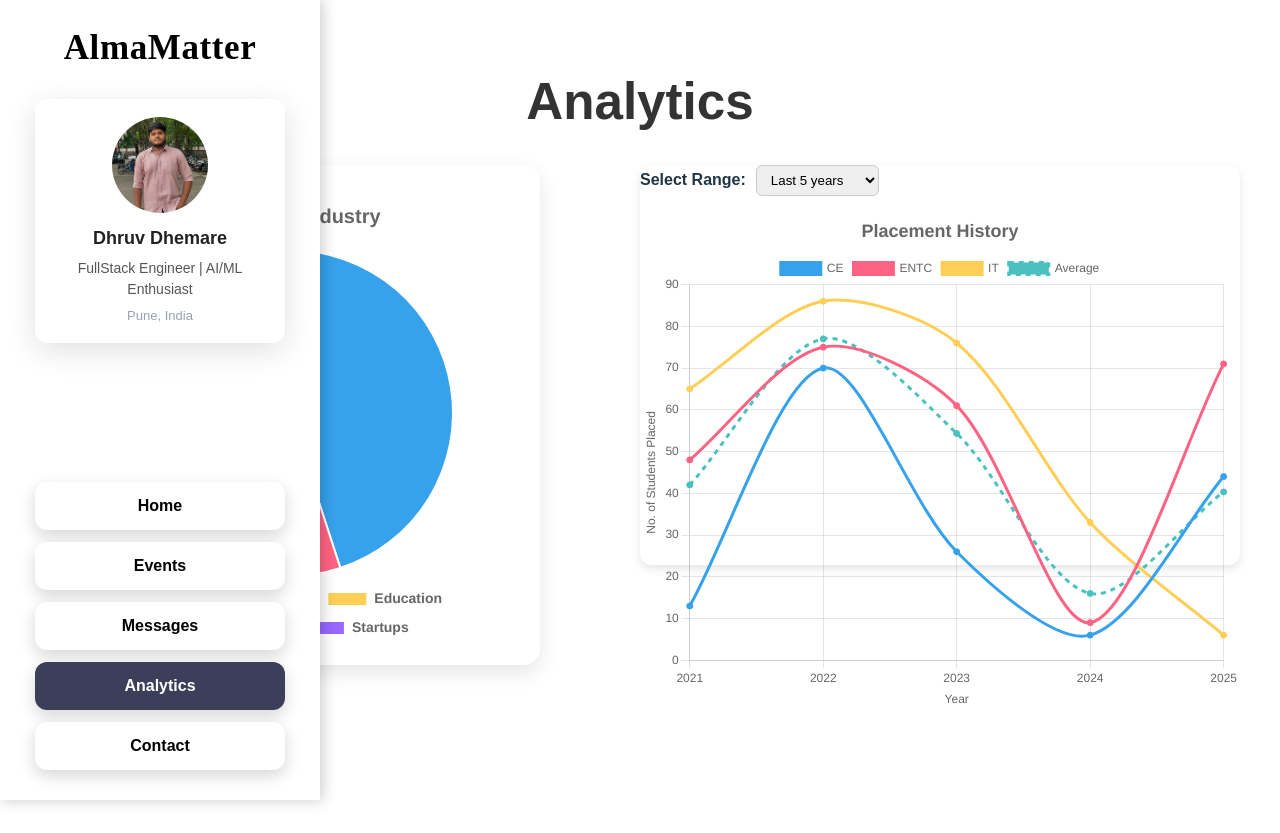
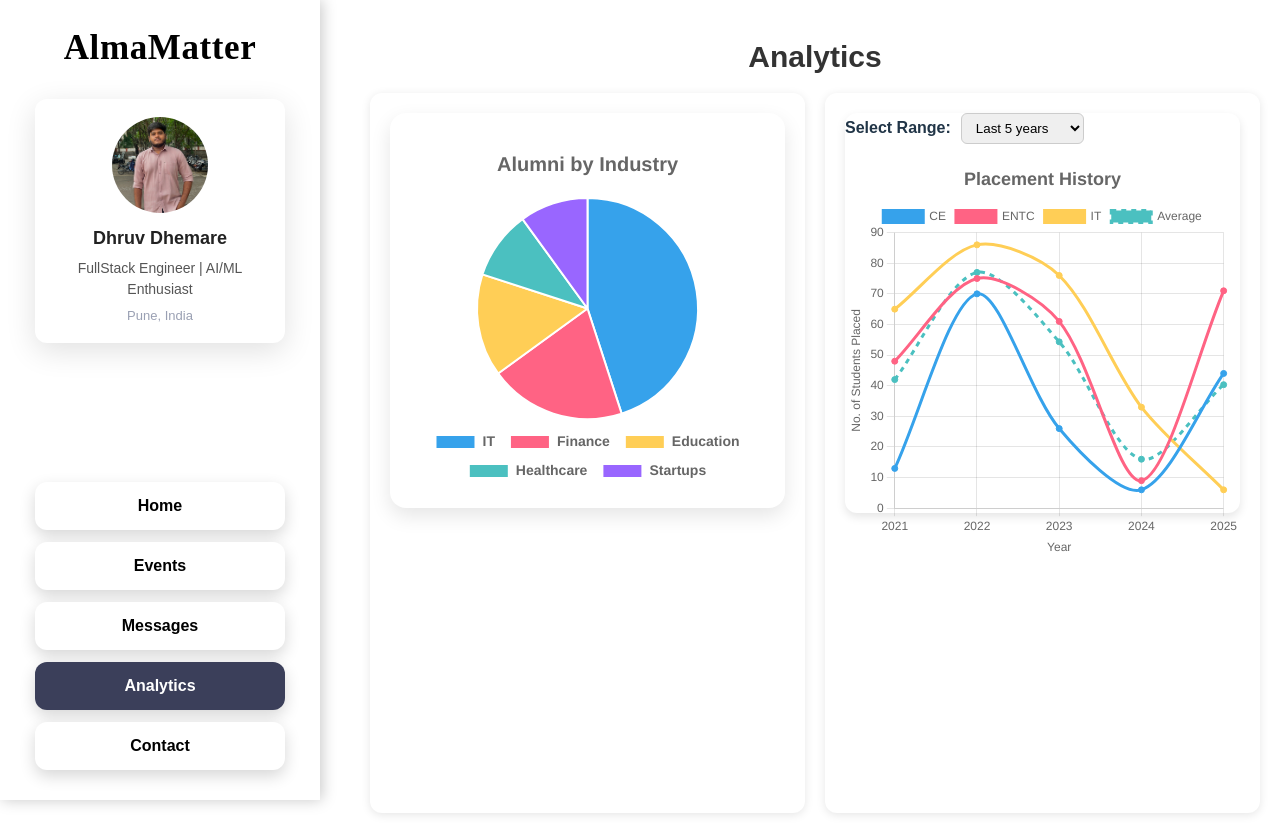
Before and after one commit to dhruv-dhemare/SIH2025, a React (Vite) app in the folder frontend/: page /analytics in a window 1280 px wide. Before the commit the page ends 800 px from the top, so only its background shows below. Built offline with nearby package versions, Linux system fonts and the light colour scheme.

Commit message:
Analyticsw page integrated

```diff
--- a/frontend/package.json
+++ b/frontend/package.json
@@ -10,6 +10,7 @@
     "preview": "vite preview"
   },
   "dependencies": {
+    "chart.js": "^4.5.0",
     "react": "^19.1.1",
     "react-chart.js": "^1.0.0",
     "react-chartjs-2": "^5.3.0",
--- /dev/null
+++ b/frontend/src/pages/Analytics.css
@@ -0,0 +1,48 @@
+/* Whole container */
+.analytics-container {
+  margin-left: 350px;
+}
+
+/* Page title */
+.analytics-title {
+  text-align: center;
+  color: #333;
+  margin-bottom: 20px;
+  font-size: 30px;
+  font-weight: bold;
+}
+
+/* Wrapper for the two charts */
+.analytics-charts {
+  display: flex;
+  justify-content: space-between;
+  align-items: stretch;
+  flex-wrap: wrap;        /* ✅ stack on small screens */
+  gap: 20px;
+}
+
+/* The space/box that each chart occupies */
+.analytics-chart {
+   flex: 1;
+  /*max-width: 50%;       */
+  min-width: 28vw;
+  min-height: 90vh;
+
+  /* ✅ This styles the space they take */
+  background: #ffffff;
+  padding: 20px;
+  border-radius: 12px;
+  box-shadow: 0 2px 10px rgba(0,0,0,0.1);
+  display: flex;          /* center canvas */
+  justify-content: center;
+  align-items: flex-start;
+  width: 40vw;
+  height:50vh
+}
+
+.analytics-chart canvas {
+  width: 100% ;
+  height: 100% ;
+  max-width: 40vw;
+  max-height: 50vh;
+}
--- a/frontend/src/pages/Analytics.jsx
+++ b/frontend/src/pages/Analytics.jsx
@@ -1,25 +1,20 @@
 import PieChart from "../components/PieChart";
 import Graph from "../components/Graph";
+import "./Analytics.css"; // ✅ create this CSS file
 
 export default function Analytics() {
   return (
-    <div style={{ padding: "20px" }}>
-      <h1 style={{ textAlign: "center", color: "#333" }}>Analytics</h1>
+    <div className="analytics-container">
+      <h1 className="analytics-title">Analytics</h1>
 
-      <div
-        style={{
-          display: "flex",
-          justifyContent: "space-between",
-          alignItems: "flex-start",
-          gap: "20px",
-          flexWrap: "wrap", // makes them stack on smaller screens
-        }}
-      >
-        <div style={{ flex: 1, maxWidth: "50%" }}>
-          <PieChart />
+      <div className="analytics-charts">
+        <div className="analytics-chart">
+          <PieChart style={{ width: "500px", height: "300px", border: "1px solid #ccc" }} />
+
         </div>
-        <div style={{ flex: 1, maxWidth: "50%" }}>
-          <Graph />
+        <div className="analytics-chart">
+          <Graph style={{ width: "500px", height: "500px", border: "1px solid #ccc"}} />
+
         </div>
       </div>
     </div>
```
Also changed, not shown: frontend/src/pages/Profile.css (added), frontend/src/pages/Profile.jsx (added), 1 other file (tests, documents, lock files or other folders).
